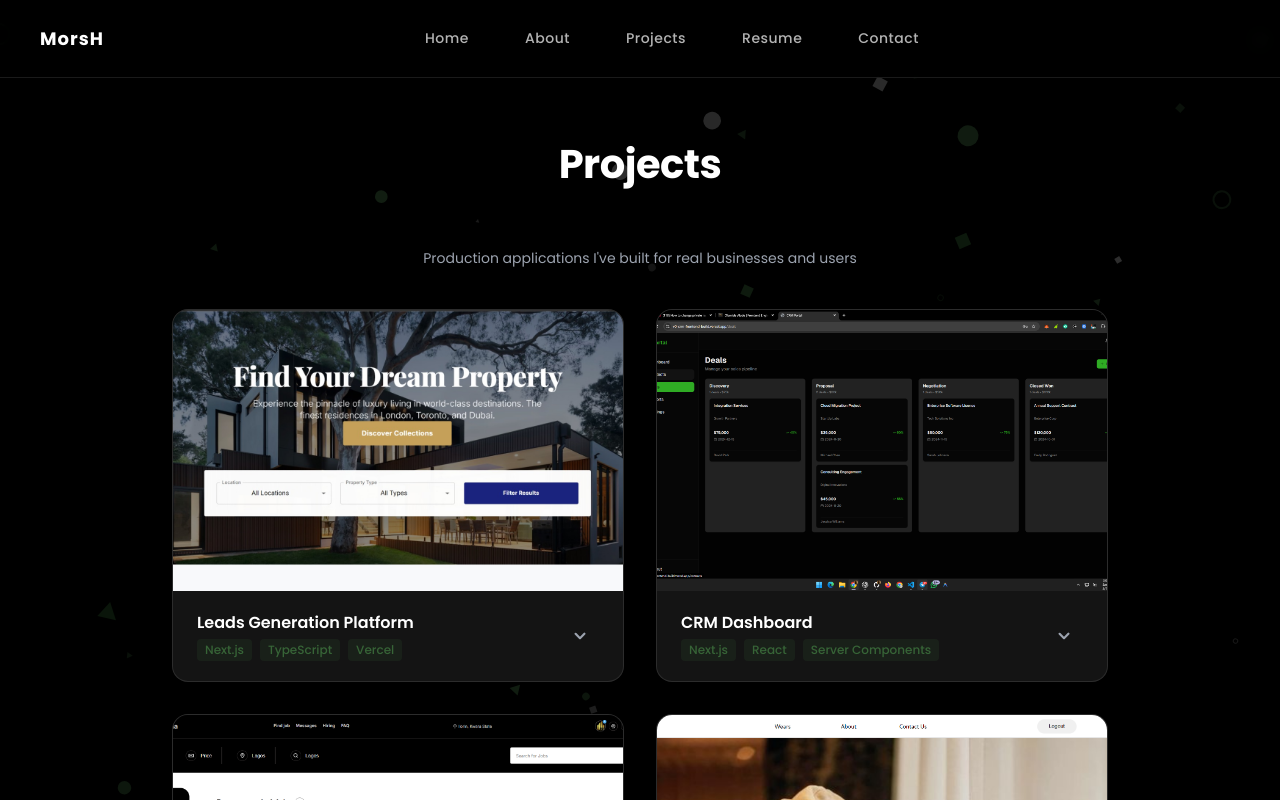
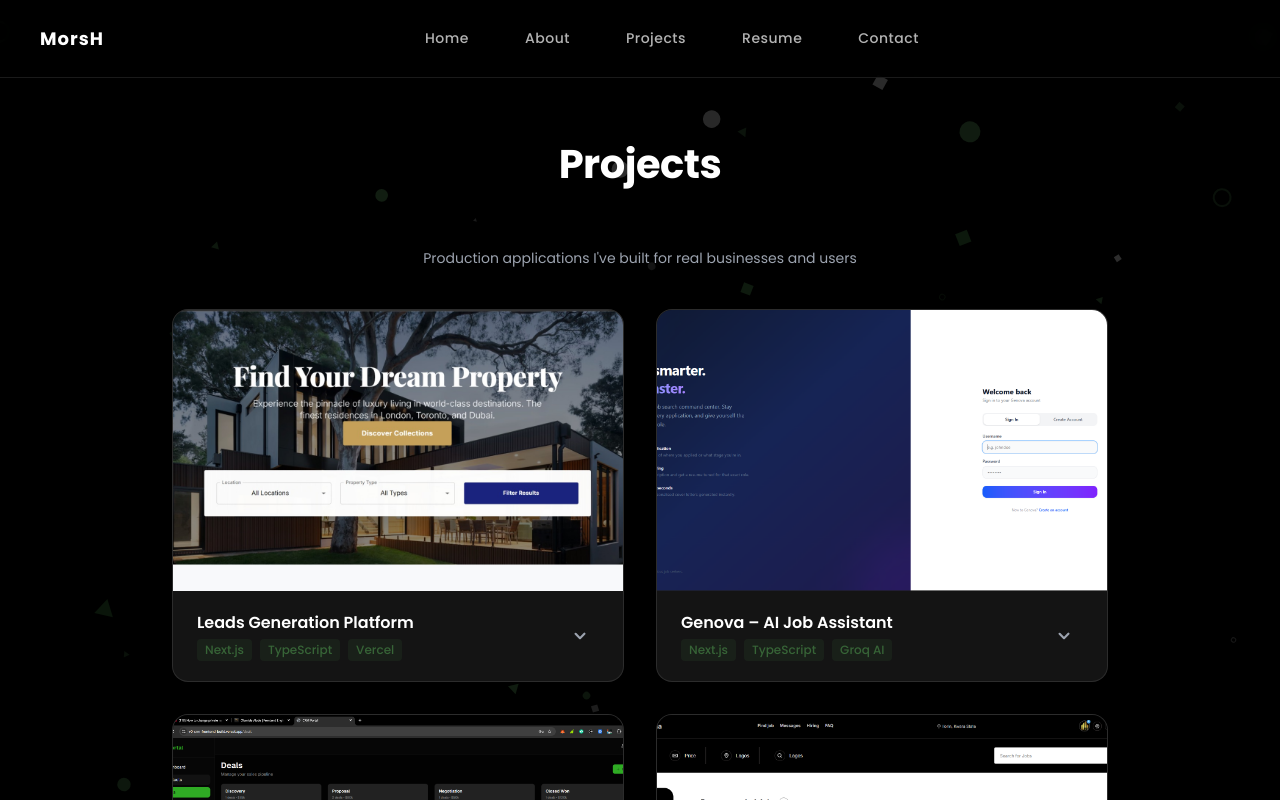
Before and after one commit to MorsH14/morsh, a React (Create React App) app: page /portfolio in a window 1280 px wide. Shown: the top 800 px of the page. Built offline with nearby package versions, Linux system fonts and the light colour scheme.

Commit message:
Refactor code structure for improved readability and maintainability

```diff
--- a/src/pages/portfolio/port.js
+++ b/src/pages/portfolio/port.js
@@ -16,6 +16,16 @@ const projects = [
     link: "https://leads-gen-orpin.vercel.app",
     linkText: "Visit Website",
     repo: "https://github.com/MorsH14/leads-automation",
+  },
+  {
+    id: 5,
+    title: "Genova – AI Job Assistant",
+    image: "/assets/gen.png",
+    tech: ["Next.js", "TypeScript", "Groq AI"],
+    desc: "A full-stack AI-powered job search assistant built with Next.js and TypeScript. The application manages applications through a visual pipeline from Saved to Offer, leverages the Groq API with Llama 3.3 70B to tailor resumes and generate cover letters on demand, and delivers secure per-account document storage with PDF export — designed to eliminate the friction of manual job tracking and application prep.",
+    link: "https://apply-ai.vercel.app",
+    linkText: "Visit Website",
+    repo: "https://github.com/MorsH14/apply-ai",
   },
   {
     id: 1,
```
Also changed, not shown: public/assets/gen.png (added).
